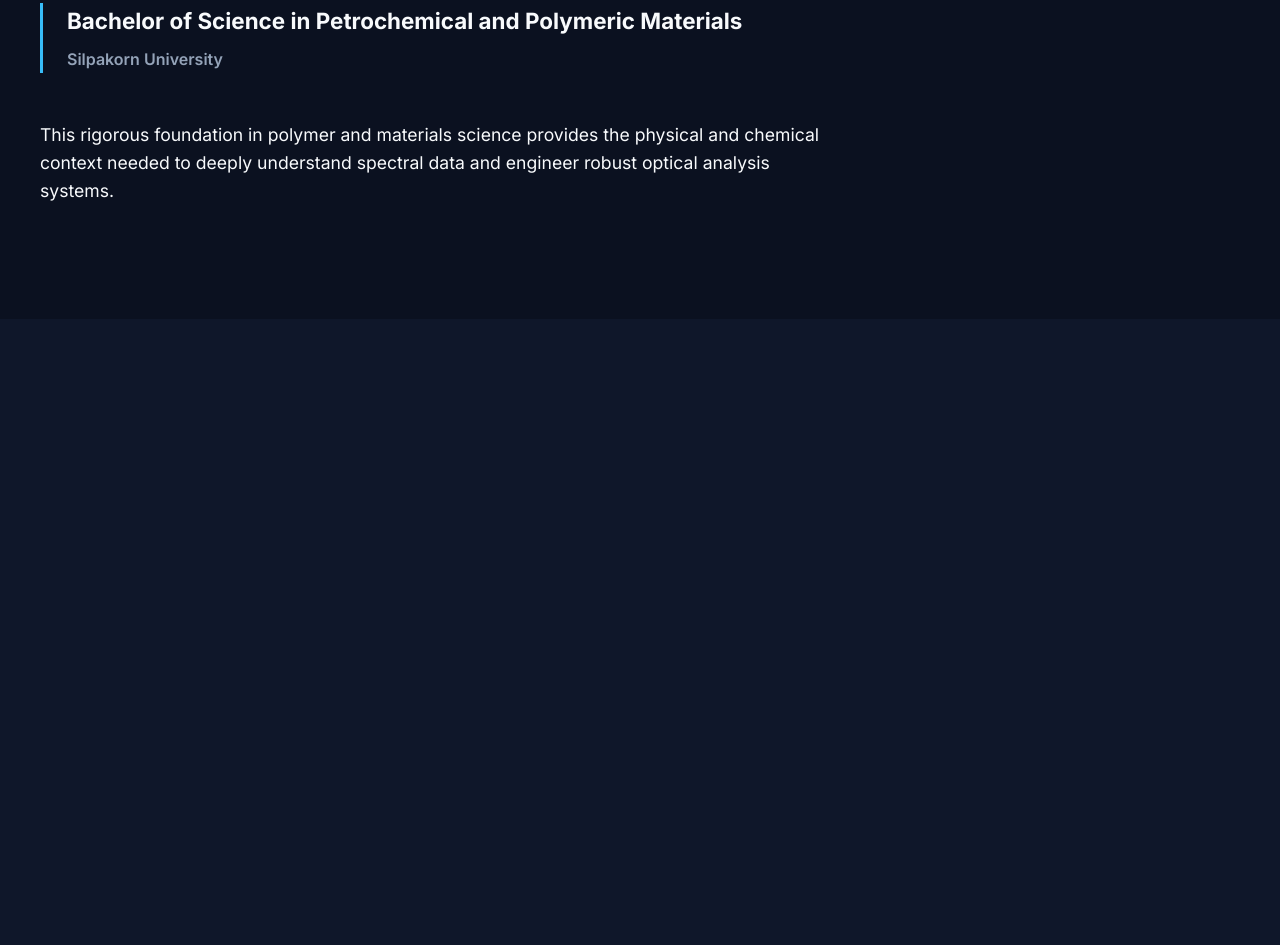
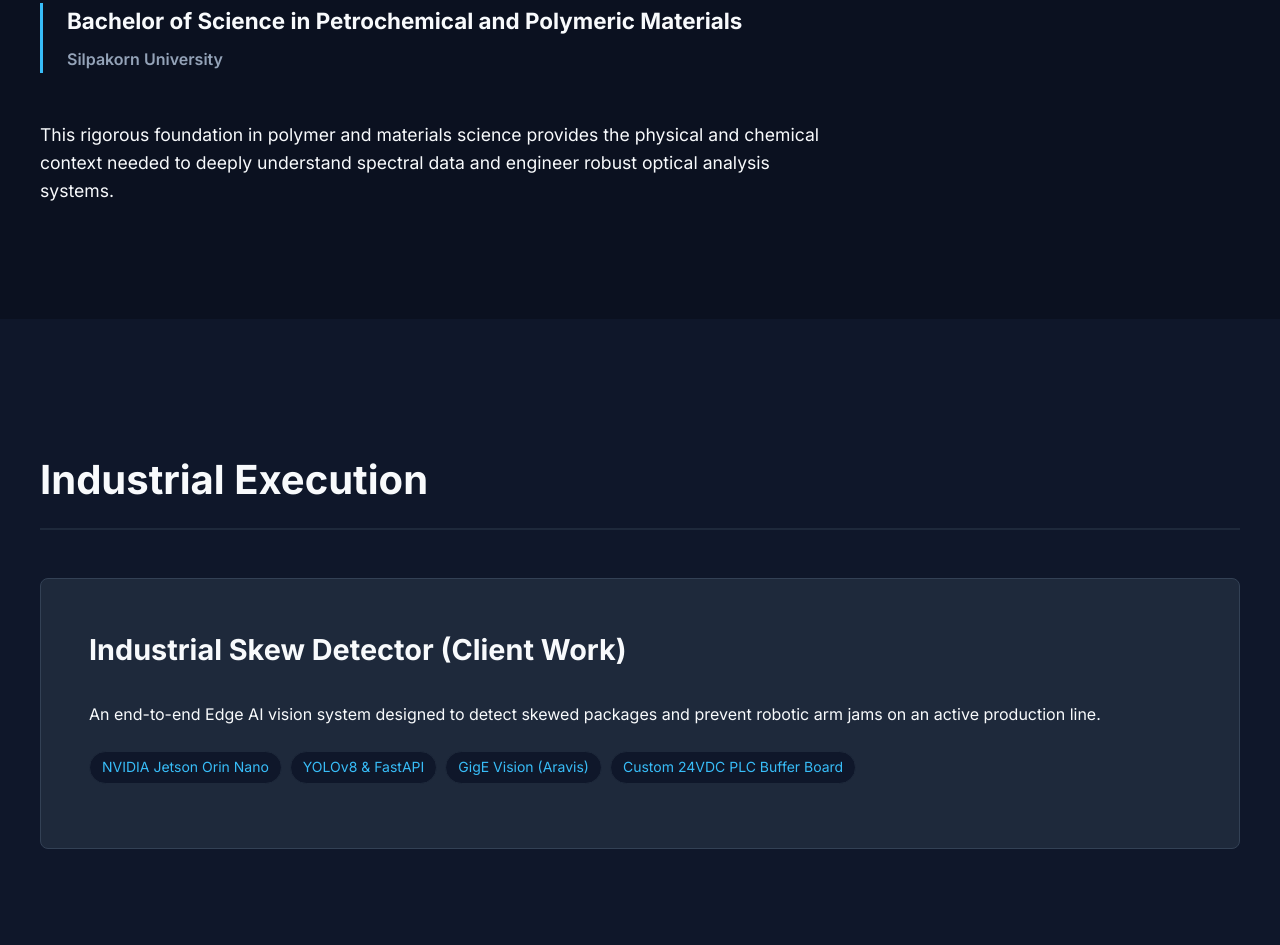
Before and after one commit to Aumdim7b5/portfolio, a plain HTML site: page index.html in a window 1280 px wide. Shown: the part 1720-2665 px from the top of the page. Before the commit the page ends 2039 px from the top, so only its background shows below. Drawn offline with Linux system fonts and the light colour scheme.

Commit message:
feat: add edge AI client project showcase

```diff
--- a/index.html
+++ b/index.html
@@ -51,6 +51,24 @@
         </div>
     </section>
 
+    <section id="projects" class="section">
+        <div class="container">
+            <h2 class="section-title">Industrial Execution</h2>
+            <div class="project-card">
+                <div class="project-content">
+                    <h3>Industrial Skew Detector (Client Work)</h3>
+                    <p>An end-to-end Edge AI vision system designed to detect skewed packages and prevent robotic arm jams on an active production line.</p>
+                    <ul class="project-tags">
+                        <li>NVIDIA Jetson Orin Nano</li>
+                        <li>YOLOv8 & FastAPI</li>
+                        <li>GigE Vision (Aravis)</li>
+                        <li>Custom 24VDC PLC Buffer Board</li>
+                    </ul>
+                </div>
+            </div>
+        </div>
+    </section>
+
     <script src="script.js"></script>
 </body>
 </html>
--- a/styles.css
+++ b/styles.css
@@ -131,3 +131,32 @@ body {
     font-size: 1.1rem;
     max-width: 800px;
 }
+
+.project-card {
+    background-color: var(--surface-color);
+    border-radius: 8px;
+    border: 1px solid #334155;
+    padding: 3rem;
+    display: flex;
+    gap: 3rem;
+}
+.project-content h3 {
+    font-size: 1.8rem;
+    margin-top: 0;
+}
+.project-tags {
+    list-style: none;
+    padding: 0;
+    display: flex;
+    flex-wrap: wrap;
+    gap: 0.5rem;
+    margin-top: 1.5rem;
+}
+.project-tags li {
+    background-color: #0f172a;
+    color: var(--accent-color);
+    padding: 0.25rem 0.75rem;
+    border-radius: 99px;
+    font-size: 0.875rem;
+    border: 1px solid #1e293b;
+}
```
